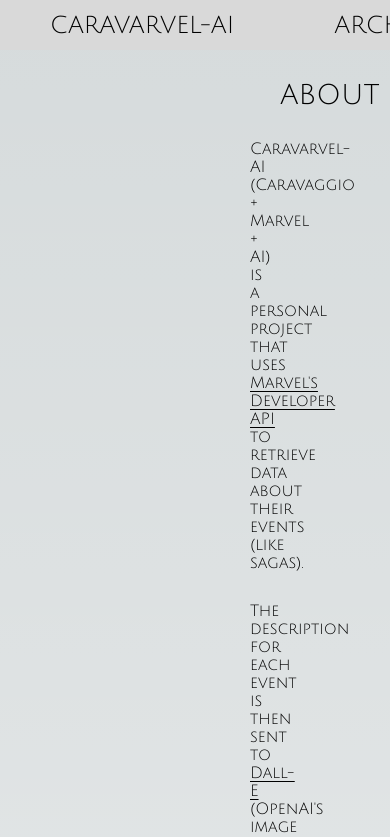
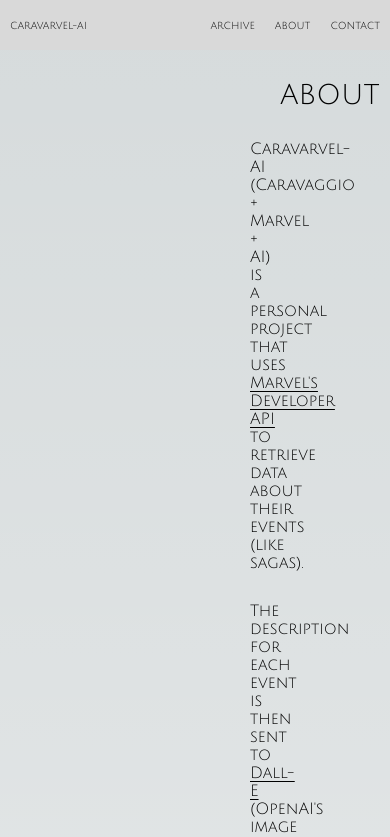
Before and after one commit to icenando/marvel-ai-ui, a Next.js app: page /about in a window 390 px wide. Shown: the top 837 px of the page. Built offline with nearby package versions, Linux system fonts and the light colour scheme.

Commit message:
fix for most formats

```diff
--- a/src/styles/page.module.scss
+++ b/src/styles/page.module.scss
@@ -2,7 +2,6 @@
 
 .header {
   font-family: "Julius Sans One", Geneva, Verdana, sans-serif;
-  justify-content: center;
   display: flex;
   align-items: center;
   justify-content: space-between;
@@ -156,7 +155,15 @@
 }
 
 // MOBILE
-@media (max-width: 780px) {
+@media (max-width: 760px) {
+  .header {
+    font-size: 10px;
+
+    a {
+      margin: 0 10px;
+    }
+  }
+
   .main {
     padding: 0;
 
@@ -182,7 +189,7 @@
   .hero_image {
     object-fit: contain;
     max-width: 100%;
-    margin: -185px 0;
+    margin: -170px 0;
   }
 
   .attribution_text {
```
